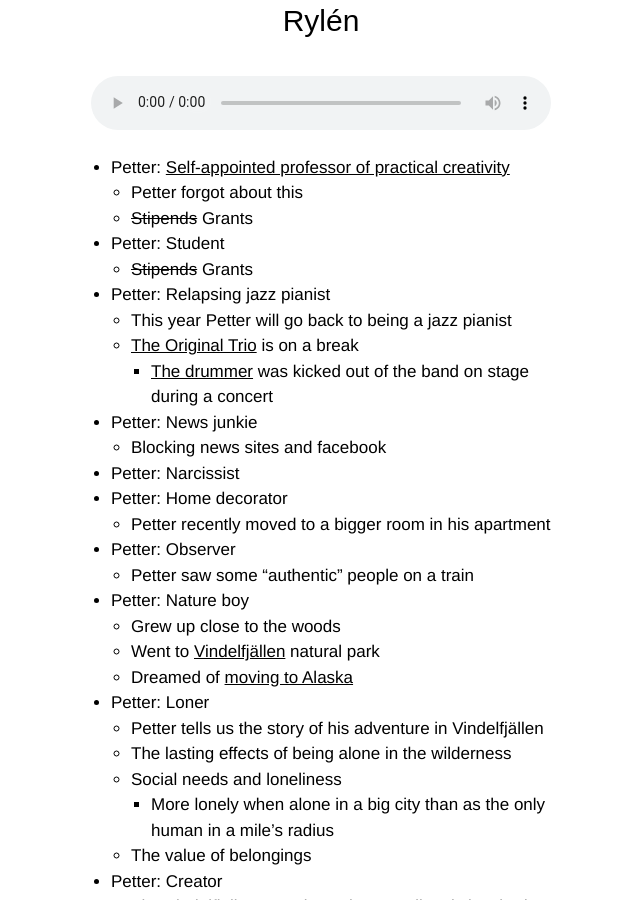
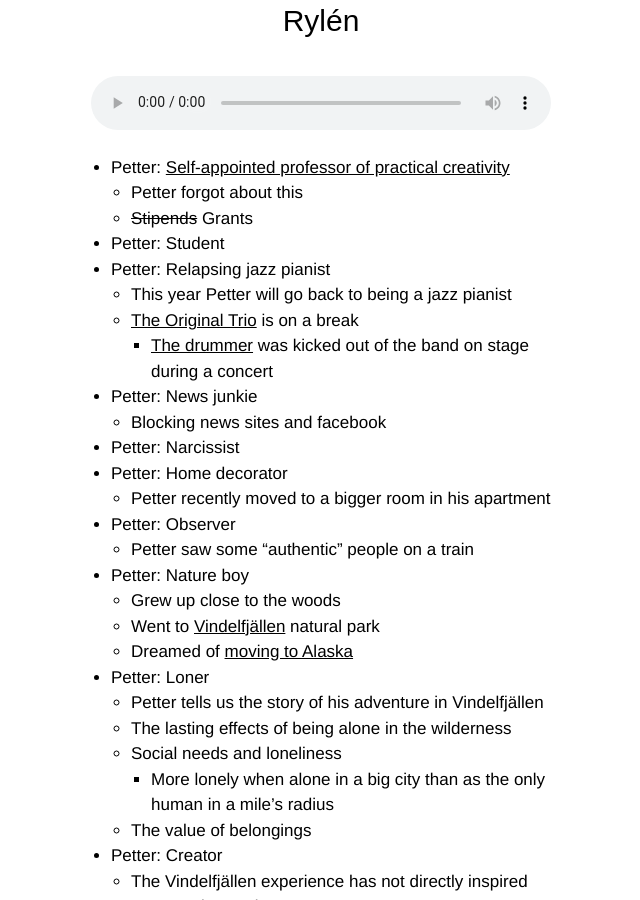
Before and after one commit to keps/keps.github.io, a Jekyll site: the page built from kepskast/_posts/2014-11-05-10.markdown, in a window 1280 px wide and 900 px high, scrolled down 727 px. Shown: the whole window, without its empty margins (319-959 px from the left). Built offline with Jekyll 4.4.1, drawn with Linux system fonts in a browser that asks for light colours.

Commit message:
Removed stupid repetition

```diff
--- a/kepskast/_posts/2014-11-05-10.markdown
+++ b/kepskast/_posts/2014-11-05-10.markdown
@@ -11,7 +11,6 @@ summary: "Keps interview Petter Rylén, self-appointed hiker and narcissist."
     * Petter forgot about this
     * <del>Stipends</del> Grants
 * Petter: Student
-    * <del>Stipends</del> Grants
 * Petter: Relapsing jazz pianist
     * This year Petter will go back to being a jazz pianist
     * [The Original Trio](http://theoriginaltrio.com) is on a break
```
